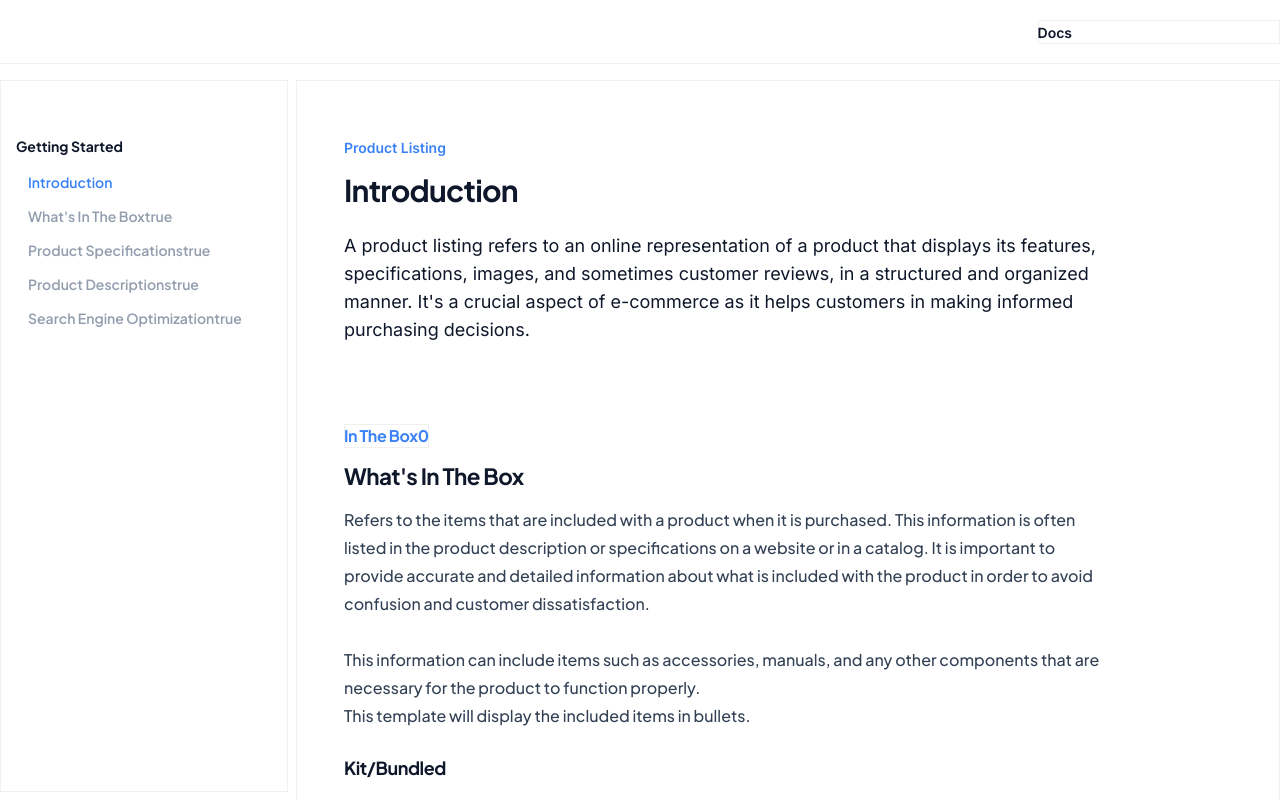
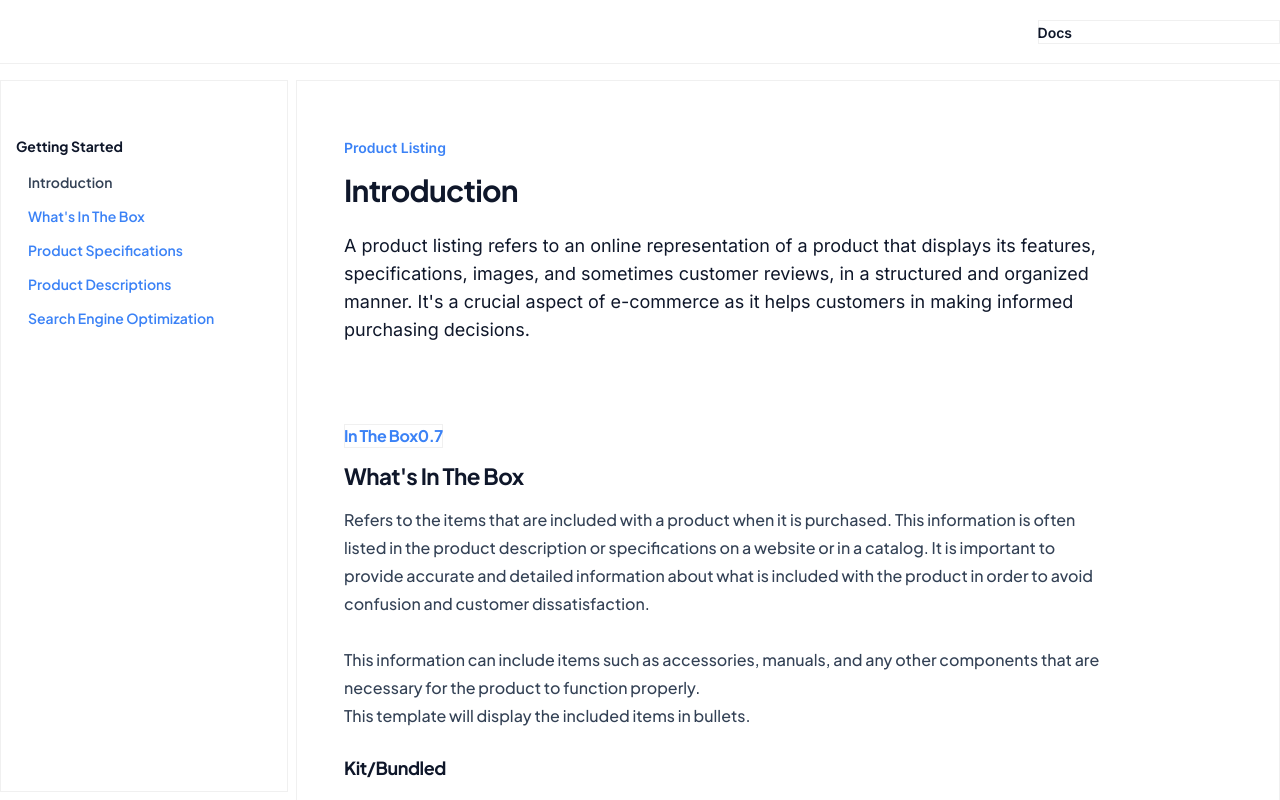
Before and after one commit to rogelcristobal/digiDirect-vite, a React (Vite) app: page / in a window 1280 px wide. Shown: the top 800 px of the page. Built offline with nearby package versions, Linux system fonts and the light colour scheme.

Commit message:
optional threshold

```diff
--- a/src/components/Section.jsx
+++ b/src/components/Section.jsx
@@ -1,48 +1,63 @@
 import React from "react";
-import { useContext, useEffect, useRef } from "react";
+import { useContext, useEffect, useRef, useState } from "react";
 import { useInView } from "react-intersection-observer";
 import DocsContext from "../context/DocsContext";
 const Section = ({ title, children, category, child, itemID, hash }) => {
-  const { ref, entry,inView} = useInView()
-  const {setState,state} = useContext(DocsContext)
+  const [threshold, setThreshold] = useState(null);
+  const { ref, entry, inView } = useInView({
+    threshold: threshold,
+  });
+  const { setState } = useContext(DocsContext);
   // text? 1 word=> return text: camel-case
-  const camelCaseAndRemoveSpaces=(value)=>{
-    if(value.split(" ").Length === 1){
-       console.log(value)
-    }else{
-      const converted = value.replace(/(?:^\w|[A-Z]|\b\w)/g, function (word, index) {
+  const camelCaseAndRemoveSpaces = (value) => {
+    if (value.split(" ").Length === 1) {
+      console.log(value);
+    } else {
+      const converted = value
+        .replace(/(?:^\w|[A-Z]|\b\w)/g, function (word, index) {
           return index == 0 ? word.toLowerCase() : word.toUpperCase();
         })
         .replace(/\s+/g, "");
 
-        return converted
+      return converted;
     }
-  }
+  };
   // [inView] state.viewState = inView value
-  useEffect(()=>{
-    setState(prev=> ({
+  useEffect(() => {
+    setState((prev) => ({
       ...prev,
-      sections: prev.sections.map((item,id)=>{
-        if(id === itemID){
-          return { ...item, viewState: inView}
+      sections: prev.sections.map((item, id) => {
+        if (id === itemID) {
+          return { ...item, viewState: inView };
         }
-        return item
-      })
-    }))
-  },[inView])
+        return item;
+      }),
+    }));
+  }, [inView]);
 
+  useEffect(() => {
+    if (entry) {
+      if (entry.target.clientHeight > 650) {
+        setThreshold(0.3);
+      }
+      else {
+        setThreshold(0.7)
 
+      }
+    }
+  }, [entry]);
   return (
     <div
       {...(category && { ref: ref })}
-      {...(entry&& { id: category})}
+      {...(entry && { id: category })}
       className="flex-auto  box-border pb-4 pt-6 relative scroll-mt-20 "
     >
       {category && (
         <p
           className={` thin-box-divider w-fit  transition-all duration-300 ease-in-out   z-30 text-blue-500 text-base  font-bold   leading-[24px] tracking-tight  mb-3 capitalize lg:mb-3  font-plus`}
         >
-          {category}{itemID}
+          {category}
+          {threshold}
         </p>
       )}
 
--- a/src/components/SidebarLayoutPage.jsx
+++ b/src/components/SidebarLayoutPage.jsx
@@ -2,29 +2,27 @@ import React from "react";
 import { useContext, useRef, useState, useEffect } from "react";
 import DocsContext from "../context/DocsContext";
 import Section from "./Section";
-import {useNavigate} from 'react-router-dom'
 const SidebarLayoutPage = () => {
-  const { state: textContent } = useContext(DocsContext);
-  const ref = useRef(null);
-  const [sticky, setSticky] = useState(false);
+  const {state} = useContext(DocsContext);
+  // const ref = useRef(null);
+  // const [ setSticky] = useState(false);
 
-  useEffect(() => {
-    const handleScroll = () => {
-      const position = Math.floor(window.scrollY);
+  // useEffect(() => {
+  //   const handleScroll = () => {
+  //     const position = Math.floor(window.scrollY);
 
-      if (position > 30) {
-        setSticky(true);
-      } else {
-        setSticky(false);
-      }
-    };
-    window.addEventListener("scroll", handleScroll);
-    return () => {
-      window.removeEventListener("scroll", handleScroll);
-    };
-  }, [ref.current]);
+  //     if (position > 30) {
+  //       setSticky(true);
+  //     } else {
+  //       setSticky(false);
+  //     }
+  //   };
+  //   window.addEventListener("scroll", handleScroll);
+  //   return () => {
+  //     window.removeEventListener("scroll", handleScroll);
+  //   };
+  // }, [ref.current]);
 
-  const [targetId, setTargetId] = useState(null);
 
   const targetRef = React.useRef(null);
 
@@ -54,38 +52,39 @@ const SidebarLayoutPage = () => {
           </p>
           {/* items */}
           <div className="space-y-3.5 text-slate-700 pl-3 text-left flex items-start flex-col justify-start  font-plus">
-            <a href="#introduction" className="capitalize text-sm font-semibold  cursor-pointer text-blue-500 ">
-              {textContent.title}
+            <a href="#introduction" className="capitalize text-sm font-semibold  cursor-pointer  ">
+              {state.title}
             </a>
-            {textContent.sections.map((item, id) => (
+            {state.sections.map((item, id) => (
               <a
                 key={id}
                 href={`#${item.category}`}
-                className="capitalize text-sm font-semibold  cursor-pointer hover:text-blue-500 text-slate-500/70"
+                className={`capitalize text-sm font-semibold  cursor-pointer ${!item.viewState? 'text-slate-900': ' text-blue-500'}`}
               >
-                {item.title}{String(item.viewState)}
+                {item.title}
               </a>
             ))}
           </div>
         </nav>
       </div>
+
       {/* body */}
       <div ref={targetRef} className="h-full box-border thin-box-divider w-full py-14 px-12  ">
         {/* heading container */}
         <div id="introduction" className="scroll-mt-28 max-w-3xl relative flex-auto  mb-14">
           <p className="text-sm leading-[24px]  font-semibold mb-3 capitalize lg:mb-3 text-blue-500">
-            {textContent.category}
+            {state.category}
           </p>
           <h1
             className={`inline-block text-2xl sm:text-3xl font-plus font-bold tracking-tight text-slate-900  capitalize`}
           >
-            {textContent.title}
+            {state.title}
           </h1>
-          <p className="mt-4 lg:mt-6 text-lg ">{textContent.detail}</p>
+          <p className="mt-4 lg:mt-6 text-lg ">{state.detail}</p>
         </div>
         {/* content */}
 
-        {textContent.sections.map((item, id) => (
+        {state.sections.map((item, id) => (
           <Section
             key={id}
             itemID={id}
```
